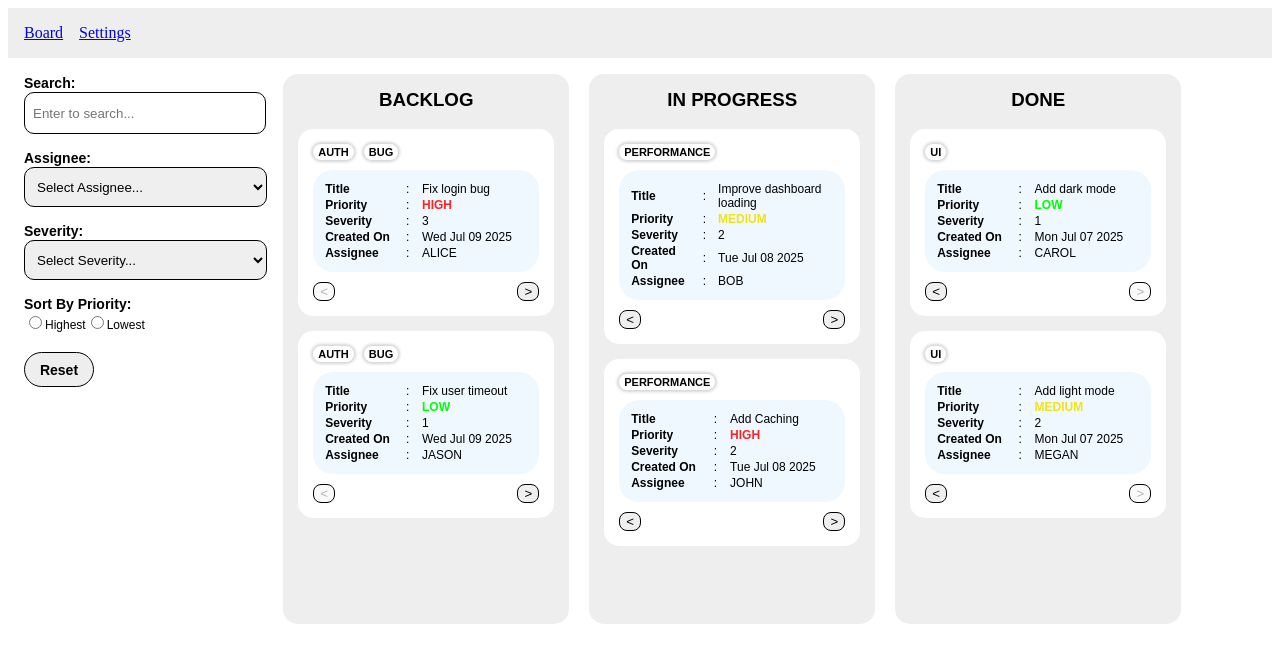
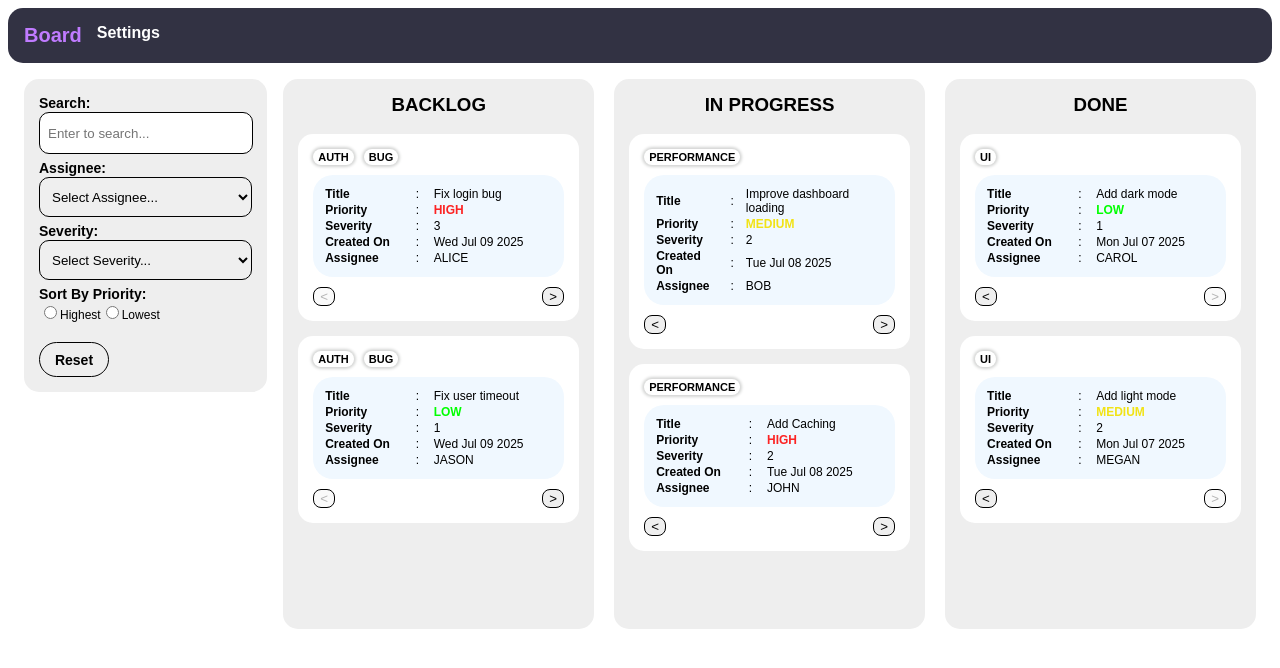
Before and after one commit to AtulPatidar3006/issue-board, a React (Create React App) app: page /board in a window 1280 px wide. Shown: the top 668 px of the page. Built offline with nearby package versions, Linux system fonts and the light colour scheme.

Commit message:
updated folder structure

```diff
--- a/src/pages/BoardPage.css
+++ b/src/assets/styles/BoardPage.css
@@ -8,7 +8,6 @@
     width: 80vw;
     min-height: 43vw;
     height: auto;
-    margin: auto;
     display: flex;
     gap: 20px;
 }
@@ -24,13 +23,17 @@
     font-size: 14px;
     font-weight: bold;
 }
-
+.toolbar-container{
+    padding: 15px;
+    background-color: rgb(238, 238, 238);
+    border-radius: 15px;
+}
 #search-input {
     height: 40px;
     width: 92%;
     border: 1px solid;
     border-radius: 10px;
-    margin-bottom: 15px;
+    margin-bottom: 5px;
     outline: none;
     padding: 0px 8px;
 }
@@ -41,7 +44,7 @@
     width: 100%;
     border: 1px solid;
     border-radius: 10px;
-    margin-bottom: 15px;
+    margin-bottom: 5px;
     outline: none;
     padding: 5px 8px;
 }
@@ -66,7 +69,7 @@
 
 /* Container CSS */
 .container {
-    width: 20vw;
+    width: 30%;
     min-height: 40vw;
     border: none;
     border-radius: 15px;
@@ -94,21 +97,6 @@
     border-radius: 15px;
     background-color: #ffffff;
 }
-
-/* .backlog:hover {
-    box-shadow: 0px 0px 6px 1px rgb(60, 60, 247);
-    border: 0px;
-}
-
-.inprogress:hover {
-    box-shadow: 0px 0px 6px 1px rgb(60, 60, 247);
-    border: 0px;
-}
-
-.done:hover {
-    box-shadow: 0px 0px 6px 1px rgb(60, 60, 247);
-    border: 0px;
-} */
 .issue-detials-table {
     width: 100%;
     background-color: aliceblue;
--- /dev/null
+++ b/src/assets/styles/Navigation.css
@@ -0,0 +1,18 @@
+.navigation-container{
+    padding: 1rem;
+    background-color: rgb(50 50 67);
+    border-radius: 15px;
+    font-family: Arial, Helvetica, sans-serif;
+    font-size: 16px;
+    font-weight: bold;
+    display: flex;
+    gap: 15px;
+}
+.navigation-container a{
+    text-decoration: none;
+    color: #FFFFFF;
+}
+.active-nav{
+    color: #c07bff !important;
+    font-size: 20px;
+}
--- a/src/pages/RecentlyVisited.css
+++ b/src/assets/styles/RecentlyVisited.css
@@ -5,7 +5,7 @@
     height: 200px;
     border-radius: 15px;
     background-color: rgb(238, 238, 238);
-    box-shadow: 0px 0px 2px 2px grey;
+    text-align: center;
 }
 .recently-visited-container h3, h4 {
     margin: 0px;
@@ -24,7 +24,6 @@
     margin-bottom: 5px;
     height: 20px;
     padding: 5px 3px;
-    text-align: center;
     border-radius: 15px;
     cursor: pointer;
 }
--- a/src/components/Navigation.tsx
+++ b/src/components/Navigation.tsx
@@ -1,9 +1,15 @@
 import React from 'react';
 import { Link } from 'react-router-dom';
+import { useLocation } from 'react-router-dom';
+import '../assets/styles/Navigation.css'
 
-export const Navigation = () => (
-    <nav style={{ padding: '1rem', background: '#eee' }}>
-        <Link to="/board" style={{ marginRight: '1rem' }}>Board</Link>
-        <Link to="/settings">Settings</Link>
-    </nav>
-);
+export const Navigation = () => {
+    const location = useLocation();
+    console.log(location);
+    return (
+        <nav className='navigation-container'>
+            <Link to="/board" className={location.pathname === '/board' ? 'active-nav' : ''}>Board</Link>
+            <Link to="/settings" className={location.pathname === '/settings' ? 'active-nav' : ''}>Settings</Link>
+        </nav>
+    )
+};
--- a/src/pages/RecentlyVisited.tsx
+++ b/src/components/RecentlyVisited.tsx
@@ -1,5 +1,5 @@
 import React, { useEffect, useState } from 'react';
-import './RecentlyVisited.css';
+import '../assets/styles/RecentlyVisited.css';
 import { Issue } from '../types';
 import { useNavigate } from 'react-router-dom';
 import { useIssueContext } from '../utils/issueContext';
@@ -17,7 +17,7 @@ export const RecentlyVisited = () => {
             const issueDataForRecetlyVisited = issueData.filter((eachIssue) => localDataArray?.indexOf(eachIssue.id) !== -1);
             setDataToDisplay(issueDataForRecetlyVisited);
         }
-    }, [dataFromLocalStorage])
+    }, [dataFromLocalStorage, issueData])
 
     if (dataFromLocalStorage === null) {
         return null;
--- a/src/pages/BoardPage.tsx
+++ b/src/pages/BoardPage.tsx
@@ -1,7 +1,7 @@
-import React, { useEffect, useState, useReducer } from 'react';
-import './BoardPage.css';
-import { Container } from './Container';
-import { RecentlyVisited } from './RecentlyVisited';
+import React, { useEffect, useState } from 'react';
+import '../assets/styles/BoardPage.css';
+import { Container } from '../components/Container';
+import { RecentlyVisited } from '../components/RecentlyVisited';
 import { mockFetchIssues } from '../utils/api';
 import { Issue } from '../types';
 import { useIssueContext } from '../utils/issueContext';
@@ -30,30 +30,24 @@ export const BoardPage = () => {
     }, [issueData]);
 
     const handleSearchChange = (event: React.ChangeEvent<HTMLInputElement>) => {
-        if (event.target.value !== '') {
         dispatch({
             type: ActionTypes.SET_SEARCH_VALUE,
             payload: event.target.value,
         })
     }
-    }
 
     const handleAssigneeChange = (event: React.ChangeEvent<HTMLSelectElement>) => {
-        if (event.target.value !== '') {
         dispatch({
             type: ActionTypes.SET_ASSIGNEE_VALUE,
             payload: event.target.value,
         })
     }
-    }
 
     const handleSeverityChange = (event: React.ChangeEvent<HTMLSelectElement>) => {
-        if (event.target.value !== '') {
         dispatch({
             type: ActionTypes.SET_SEVERITY_VALUE,
             payload: parseInt(event.target.value),
         })
-        }
     }
 
     const handlePriorityChange = (event: React.ChangeEvent<HTMLInputElement>) => {
@@ -78,6 +72,7 @@ export const BoardPage = () => {
     return (
         <div className='board-page-container'>
             <div className='left-toolbar'>
+                <div className='toolbar-container'>
                     <label htmlFor='search-input' className='input-label'>Search:</label>
                     <br></br>
                     <input id='search-input' type='text' placeholder='Enter to search...' value={state.search} onChange={handleSearchChange}></input>
@@ -115,7 +110,7 @@ export const BoardPage = () => {
                     <br />
                     <br />
                     <button className='reset-button' onClick={handleReset}>Reset</button>
-
+                </div>
                 <RecentlyVisited />
             </div>
             <div className='issue-board-container'>
--- a/src/pages/IssueDetailPage.tsx
+++ b/src/pages/IssueDetailPage.tsx
@@ -1,9 +1,9 @@
 import React, { useState, useEffect, useMemo } from 'react';
 import { useParams } from 'react-router-dom';
-import { mockFetchIssueWithId, mockUpdateIssue } from '../utils/api';
+import { mockUpdateIssue } from '../utils/api';
 import { Issue } from '../types';
 import { useIssueContext } from '../utils/issueContext';
-import './IssueDetailsPage.css';
+import '../assets/styles/IssueDetailsPage.css';
 
 export const IssueDetailPage = () => {
     const { id } = useParams();
@@ -16,22 +16,6 @@ export const IssueDetailPage = () => {
     }, [])
 
     console.log(issueDetail);
-
-    const issueColumnClass = useMemo(() => {
-        if (issueDetail === null) {
-            return '';
-        }
-        if (issueDetail.status === 'Backlog') {
-            return 'backlog';
-        }
-        if (issueDetail.status === 'In Progress') {
-            return 'inprogress';
-        }
-        if (issueDetail.status === 'Done') {
-            return 'done';
-        }
-        return '';
-    }, [issueDetail])
 
     const issuePriorityClass = useMemo(() => {
         if (issueDetail === null) {
```
Also changed, not shown: src/assets/styles/App.css (added), src/assets/styles/IssueDetailsPage.css (renamed from src/pages/IssueDetailsPage.css), src/components/Container.tsx (renamed from src/pages/Container.tsx), src/components/IssueCard.tsx (renamed from src/pages/IssueCard.tsx). Lines whose indentation alone changed are shown as unchanged.
